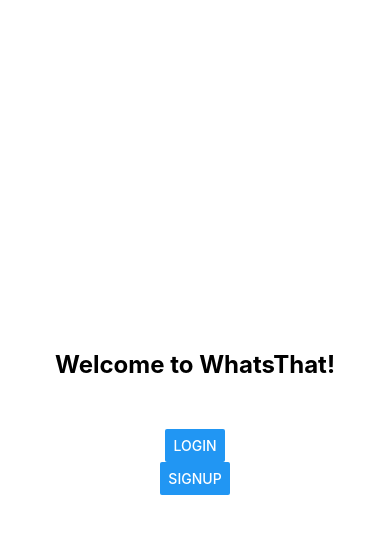
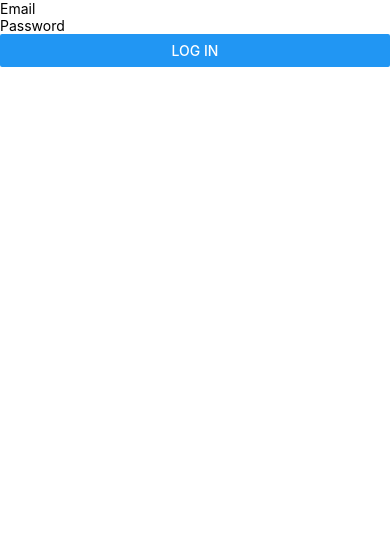
Before and after one commit to hathemtarbah/mobileApp, a React Native app in the folder assessment/: screen / in a window 390 px wide. Shown: the top 534 px of the page. Built offline with nearby package versions, Linux system fonts and the light colour scheme.

Commit message:
completion of lab 5 (this time with correct code)

```diff
--- a/assessment/App.js
+++ b/assessment/App.js
@@ -1,49 +1,87 @@
 import React, { Component } from 'react';
-import { View, Text, Button, StyleSheet } from 'react-native';
+import { Text, TextInput, View, Button } from 'react-native';
+import validator from 'validator'; // import validator library
 
 class App extends Component {
   constructor(props){
     super(props);
+    // Initialize the state with empty values for email and password
+    this.state = {
+      email: '',
+      password: '',
+      errors: {}, // store error messages
+      successMessage: '' // store success message
+    };
   }
 
-  // Navigation functions
-  navigateToLogin = () => {
-    // Navigate to Login screen
+  // Define the login function
+  // It will update the successMessage in the state
+  login = () => {
+    if (this.validateForm()) {
+      const { email, password } = this.state;
+      this.setState({
+        successMessage: `Logged in with email: ${email} and password: ${password}`,
+        errors: {} // clear any existing errors
+      });
+    }
   }
 
-  navigateToSignup = () => {
-    // Navigate to Signup screen
+  // Validation function
+  validateForm = () => {
+    const { email, password } = this.state;
+    let errors = {};
+    let formIsValid = true;
+
+    if (!email) {
+      formIsValid = false;
+      errors["email"] = "Email is required.";
+    } else if (!validator.isEmail(email)) {
+      formIsValid = false;
+      errors["email"] = "Please provide a valid email.";
+    }
+
+    // Regular expression for password validation
+    const passwordRegex = /(?=.*\d)(?=.*[a-z])(?=.*[A-Z])(?=.*[\W]).{8,}/;
+
+    if (!password) {
+      formIsValid = false;
+      errors["password"] = "Password is required.";
+    } else if (!passwordRegex.test(password)) {
+      formIsValid = false;
+      errors["password"] = "Password must have at least 8 characters, 1 capital letter, 1 number, and 1 special character.";
+    }
+
+    this.setState({
+      errors: errors
+    });
+
+    return formIsValid;
   }
 
   render() {
     return (
-      <View style={styles.container}>
-        <Text style={styles.title}>Welcome to WhatsThat!</Text>
+      <View>
+        <TextInput
+          placeholder="Email"
+          onChangeText={(email) => this.setState({email})}
+          value={this.state.email}
+        />
+        <Text style={{color: 'red'}}>{this.state.errors.email}</Text>
+        <TextInput
+          placeholder="Password"
+          onChangeText={(password) => this.setState({password})}
+          value={this.state.password}
+          secureTextEntry={true}
+        />
+        <Text style={{color: 'red'}}>{this.state.errors.password}</Text>
         <Button
-          title="Login"
-          onPress={this.navigateToLogin}
+          title="Log in"
+          onPress={this.login}
         />
-        <Button
-          title="Signup"
-          onPress={this.navigateToSignup}
-        />
+        {this.state.successMessage ? <Text style={{color: 'green'}}>{this.state.successMessage}</Text> : null}
       </View>
     );
   }
 }
 
-const styles = StyleSheet.create({
-  container: {
-    flex: 1,
-    justifyContent: 'center',
-    alignItems: 'center',
-    padding: 20,
-  },
-  title: {
-    fontSize: 24,
-    fontWeight: 'bold',
-    marginBottom: 50,
-  },
-});
-
 export default App;
```
